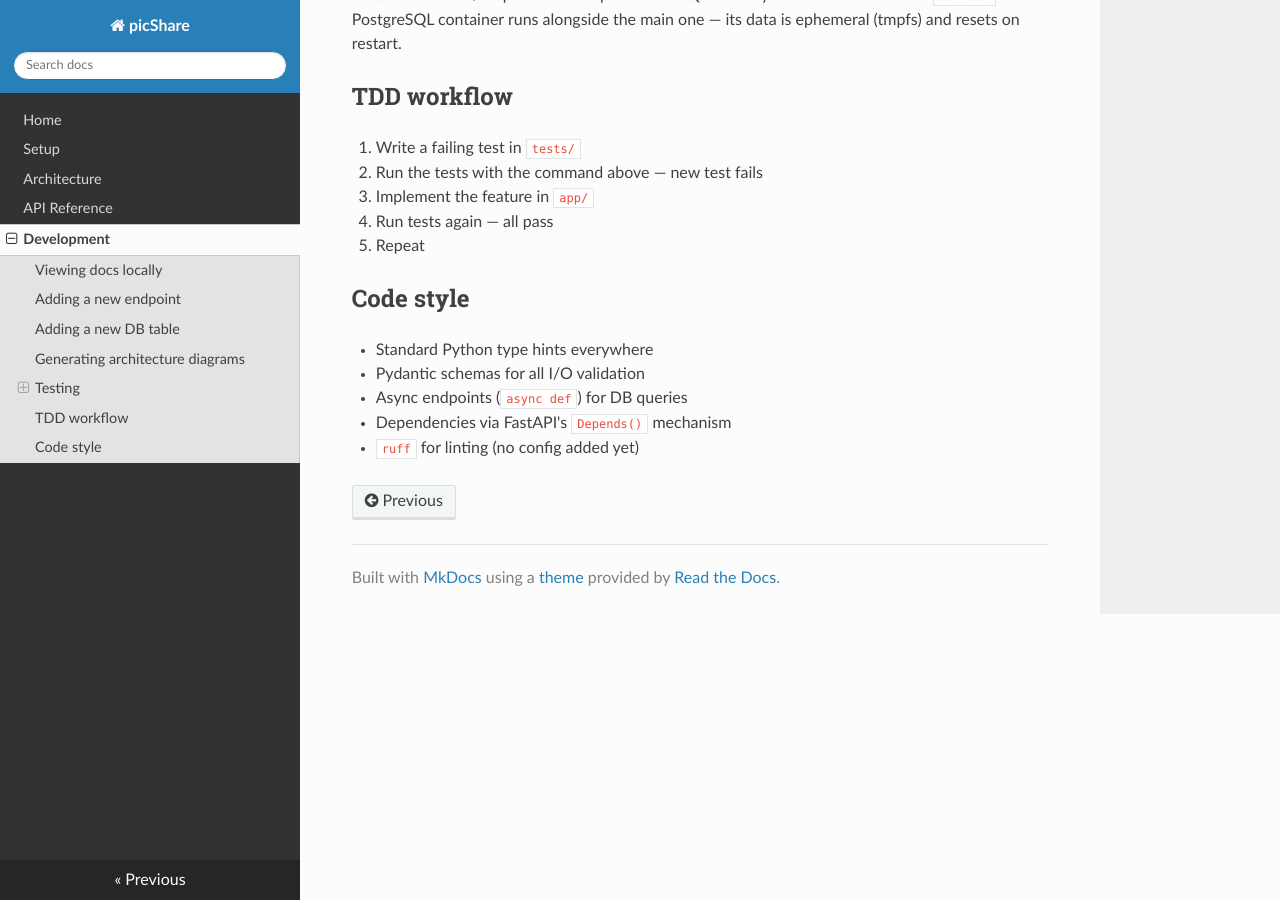
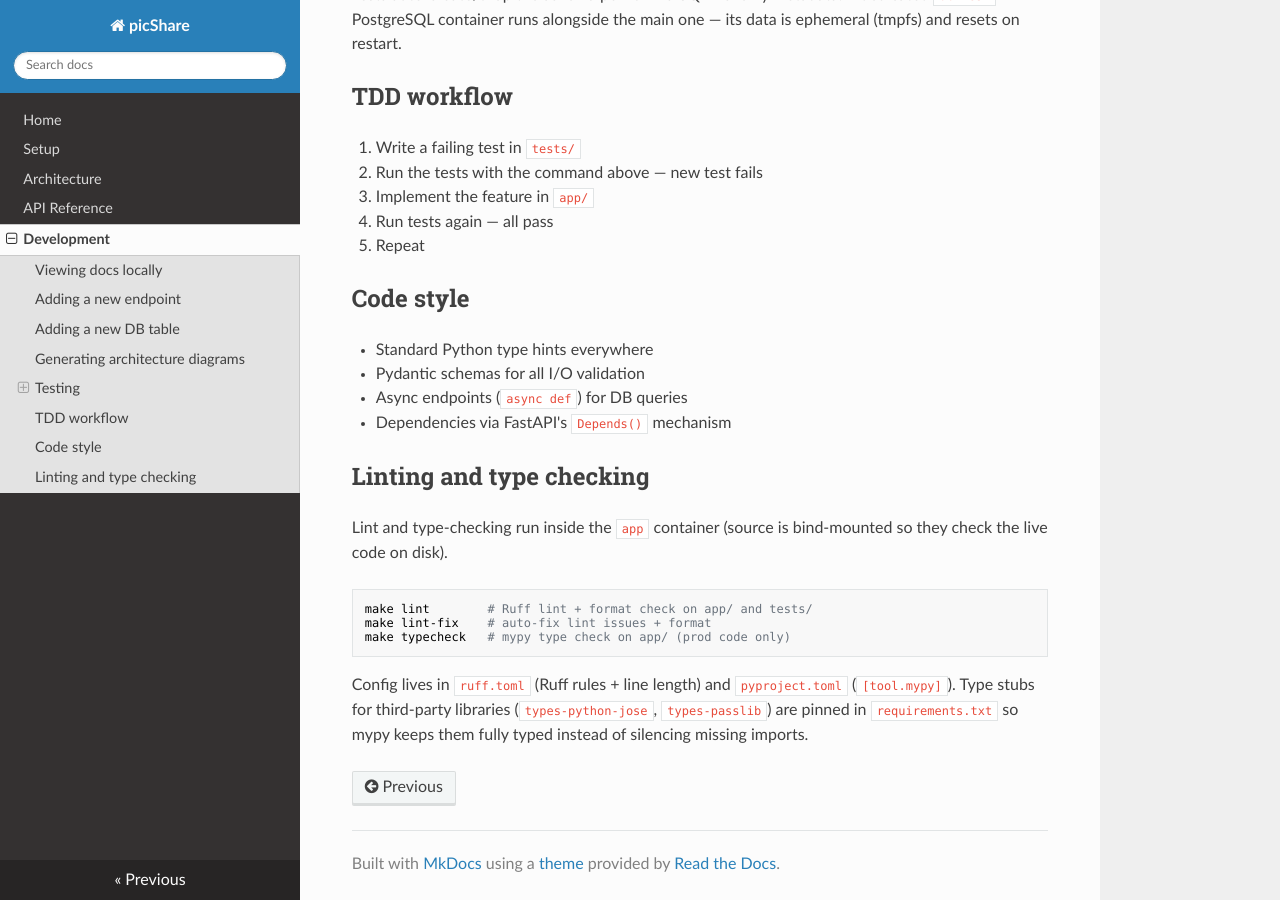
Before and after one commit to ol-eg/picShare, an MkDocs documentation site: the page built from docs/dev.md, in a window 1280 px wide and 900 px high, scrolled down 1722 px. Built offline with MkDocs 1.6.1, drawn with Linux system fonts in a browser that asks for light colours; nearby versions of some CDN libraries.

Commit message:
Add Ruff and mypy linting and type checking

````diff
--- a/docker-compose.yml
+++ b/docker-compose.yml
@@ -31,7 +31,8 @@ services:
     depends_on:
       - db
     volumes:
-      - ./app/static:/app/app/static
+      - ./app:/app/app
+      - ./tests:/app/tests
       - ./htmlcov:/app/htmlcov
 
 volumes:
--- a/docs/dev.md
+++ b/docs/dev.md
@@ -91,4 +91,19 @@ ephemeral (tmpfs) and resets on restart.
 - Pydantic schemas for all I/O validation
 - Async endpoints (`async def`) for DB queries
 - Dependencies via FastAPI's `Depends()` mechanism
-- `ruff` for linting (no config added yet)
+
+## Linting and type checking
+
+Lint and type-checking run inside the `app` container (source is bind-mounted
+so they check the live code on disk).
+
+```bash
+make lint        # Ruff lint + format check on app/ and tests/
+make lint-fix    # auto-fix lint issues + format
+make typecheck   # mypy type check on app/ (prod code only)
+```
+
+Config lives in `ruff.toml` (Ruff rules + line length) and `pyproject.toml`
+(`[tool.mypy]`). Type stubs for third-party libraries (`types-python-jose`,
+`types-passlib`) are pinned in `requirements.txt` so mypy keeps them fully
+typed instead of silencing missing imports.
````
Also changed, not shown: AGENTS.md (+11 -3 lines), README.md (+5 -0 lines), docs/index.md (+2 -0 lines), pyproject.toml (+8 -0 lines), requirements.txt (+8 -0 lines), ruff.toml (added, +9 -0 lines), 11 other files.
